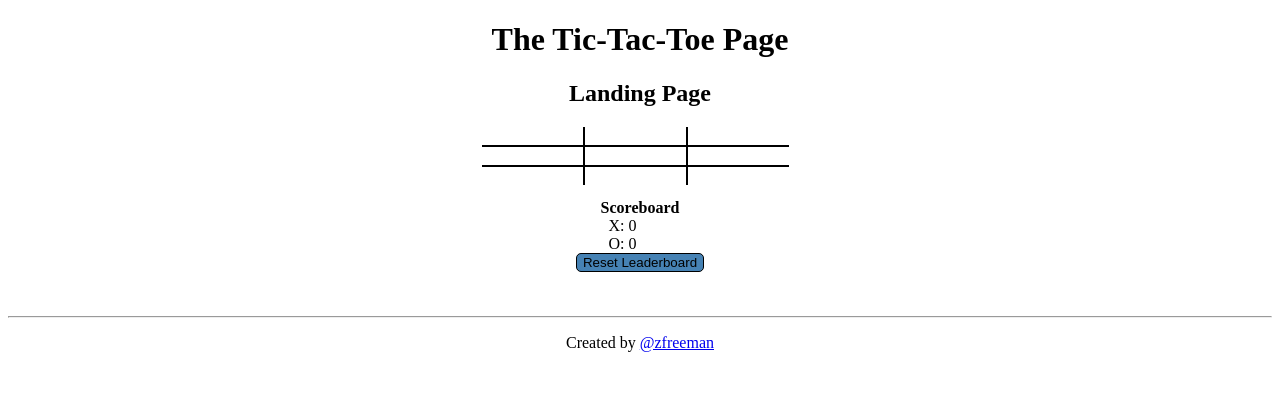
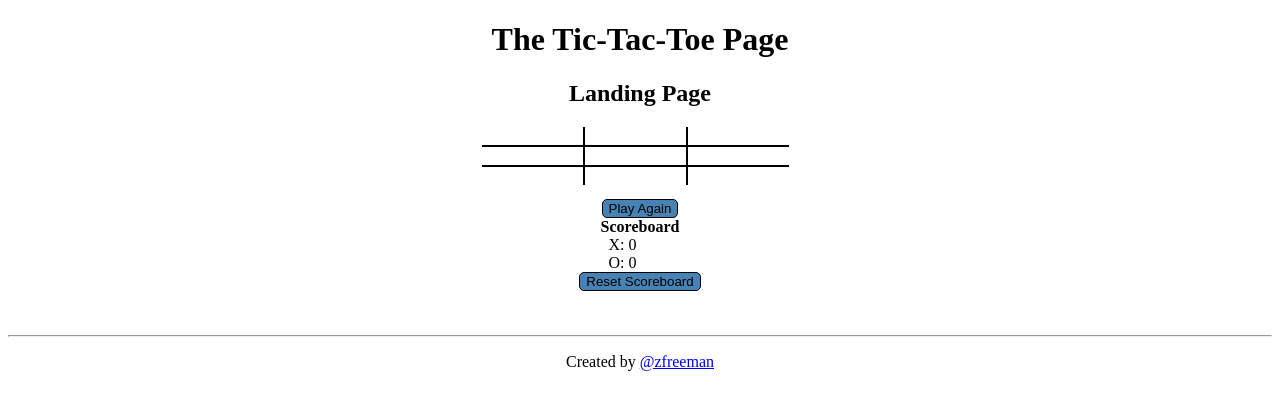
Before and after one commit to zachfreeman/heroku_ttt, a Django app: page /ttt/game/ in a window 1280 px wide. Shown: the top 410 px of the page. Run offline with Django 3.2, Linux system fonts and the light colour scheme.

Commit message:
Updated game with reset button

```diff
--- a/ttt/static/ttt/css/game.css
+++ b/ttt/static/ttt/css/game.css
@@ -55,7 +55,7 @@
     border-right-style: solid;
 }
 
-#X_WIN, #Y_WIN {
+#X_WIN, #O_WIN {
     margin-left: 47.5%;
 }
 
@@ -64,7 +64,7 @@
     font-weight: bold;
 }
 
-#ResetButton {
+#ResetButton, #PlayAgainButton {
     background-color: steelblue;
     border: 1px solid black;
     border-radius: 5px;
--- a/ttt/static/ttt/js/game.js
+++ b/ttt/static/ttt/js/game.js
@@ -4,12 +4,12 @@ var tie = null
 function changeBase(elementID){
     if(winner){
         window.alert("There is already a winner!");
-        isPlayAgain()
+//        isPlayAgain()
         return;
     }
     else if(tie){
         window.alert("It's a tie!");
-        isPlayAgain()
+//        isPlayAgain()
         return;
     }
     if (isSquareUsed(elementID)){
@@ -33,14 +33,14 @@ function changeBase(elementID){
         }
         numWins = numWins + 1;
         localStorage.setItem(winner,numWins);
-        document.getElementById(winner+"_WIN").innerHTML = winner+": "+numWins;
-        isPlayAgain();
+        document.getElementById(winner+"_WIN").innerHTML = winner + ": "+numWins;
+//        isPlayAgain();
     }
     else{
         if(countLetter("X") + countLetter("O") == 9){
             tie = true;
             window.alert("It's a tie!");
-            isPlayAgain()
+//            isPlayAgain()
         }
     }
 }
@@ -142,4 +142,13 @@ function isPlayAgain(){
     }
 }
 
+//Setting up reset scoreboard functionality
+document.getElementById("ResetButton").onclick = function(){
+    var letList = Array("X","O")
+    for (var i=0; i<2; i++){
+        localStorage.setItem(letList[i],0);
+        document.getElementById(letList[i]+"_WIN").innerHTML = letList[i]+": "+0;
+    }
+}
+
 loadClickers();
--- a/ttt/templates/ttt/game.html
+++ b/ttt/templates/ttt/game.html
@@ -21,11 +21,14 @@
     <div id="BR">BR</div>
     <br>
     <br>
+    <div id="container">
+        <input type="button" id="PlayAgainButton" value="Play Again">
+    </div>
     <div id="ScoreboardTitle">Scoreboard</div>
     <div id="X_WIN">X: 0</div>
-    <div id="Y_WIN">O: 0</div>
+    <div id="O_WIN">O: 0</div>
     <div id="container">
-        <input type="button" id="ResetButton" value="Reset Leaderboard">
+        <input type="button" id="ResetButton" value="Reset Scoreboard">
     </div>
     <br>
     <script type="text/javascript" src="{% static "ttt/js/game.js" %}"></script>
```
